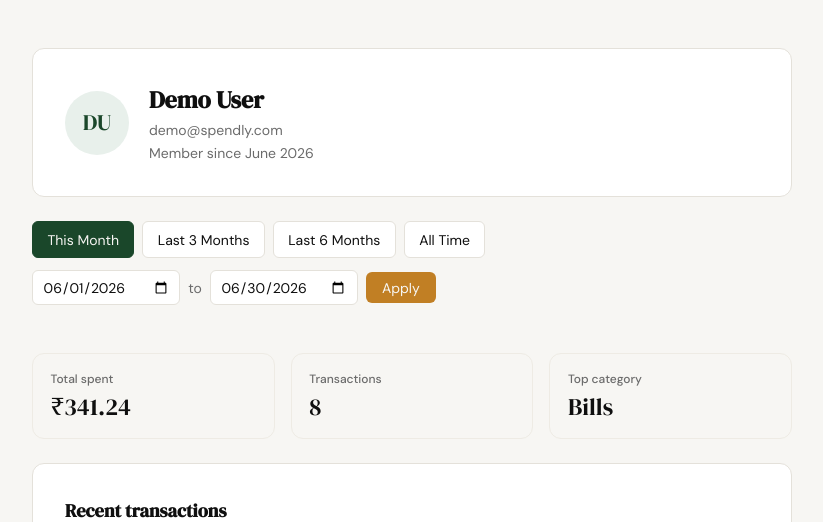
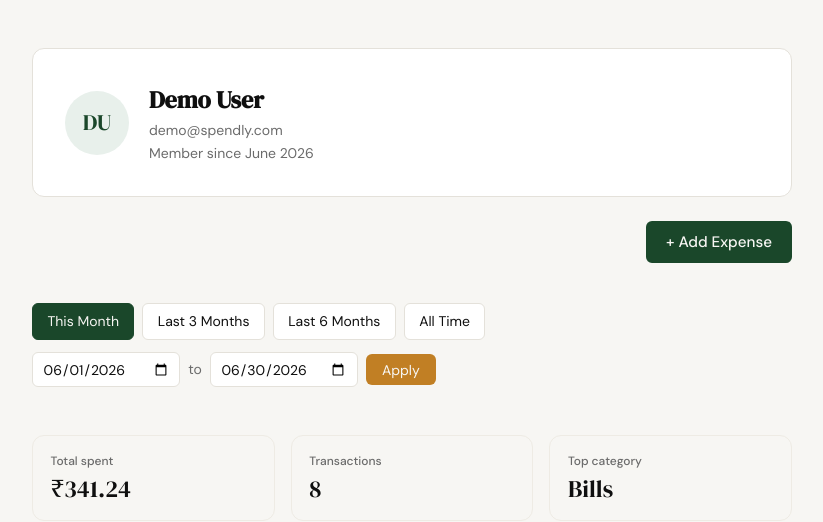
Before and after one commit to aman4ds1/Spendly, a Flask app: page /profile?date_from=2026-06-01&date_to=2026-06-30 in a window 1280 px wide. Shown: the part 61-583 px from the top of the page, without its empty margins (228-1051 px from the left). Run offline with Flask 3, Linux system fonts and the light colour scheme; the visitor is signed in with stand-in values (Sample User, id 1); data comes from the database, SQL or seed files in the repository.

Commit message:
feat(expenses): implement add expense form and route (step 07)
- Add POST /expenses/add route with auth guard, validation, and DB insert
- Validate amount (positive, max 1,000,000), category allowlist, date (no future dates)
- Add add_expense() DB helper using parameterised INSERT with context manager
- Create templates/expenses/add.html form reusing existing CSS classes
- Add flash message rendering to base.html for site-wide success/error banners
- Add + Add Expense button to profile page
- Add .text-muted utility class and flash message styles to landing.css

Co-Authored-By: Claude Sonnet 4.6 <noreply@anthropic.com>

```diff
--- a/app.py
+++ b/app.py
@@ -5,7 +5,7 @@ from datetime import date, datetime, timedelta
 from flask import Flask, flash, render_template, request, redirect, url_for, session
 from werkzeug.security import generate_password_hash, check_password_hash
 
-from database.db import get_db, init_db, seed_db, create_user, get_user_by_email
+from database.db import get_db, init_db, seed_db, create_user, get_user_by_email, add_expense
 from database.queries import (
     get_user_by_id,
     get_summary_stats,
@@ -19,6 +19,8 @@ app.secret_key = "dev-secret-key"
 EMAIL_PATTERN = re.compile(r"^[^@\s]+@[^@\s]+\.[^@\s]+$")
 
 NAV_USERNAME = "Nitish Kumar"
+
+EXPENSE_CATEGORIES = ["Food", "Transport", "Bills", "Health", "Entertainment", "Shopping", "Other"]
 
 
 @app.context_processor
@@ -176,9 +178,46 @@ def analytics():
     return render_template("analytics.html")
 
 
-@app.route("/expenses/add")
-def add_expense():
-    return "Add expense — coming in Step 7"
+@app.route("/expenses/add", methods=["GET", "POST"])
+def add_expense_view():
+    if not session.get("user_id"):
+        return redirect(url_for("login"))
+
+    if request.method == "GET":
+        return render_template("expenses/add.html", categories=EXPENSE_CATEGORIES, default_date=date.today().isoformat())
+
+    amount_raw = request.form.get("amount", "").strip()
+    category = request.form.get("category", "").strip()
+    date_raw = request.form.get("date", "").strip()
+    description = request.form.get("description", "").strip()[:200]
+
+    def rerender(error):
+        return render_template("expenses/add.html", categories=EXPENSE_CATEGORIES,
+                               error=error, amount=amount_raw, category=category,
+                               date=date_raw, description=description)
+
+    try:
+        amount = float(amount_raw)
+    except ValueError:
+        return rerender("Amount must be a positive number.")
+
+    if amount <= 0 or amount > 1_000_000:
+        return rerender("Amount must be between 0 and 1,000,000.")
+
+    if category not in EXPENSE_CATEGORIES:
+        return rerender("Please select a valid category.")
+
+    try:
+        parsed_date = datetime.strptime(date_raw, "%Y-%m-%d").date()
+    except ValueError:
+        return rerender("Please enter a valid date.")
+
+    if parsed_date > date.today():
+        return rerender("Date cannot be in the future.")
+
+    add_expense(session["user_id"], amount, category, date_raw, description or None)
+    flash("Expense added successfully.", "success")
+    return redirect(url_for("profile"))
 
 
 @app.route("/expenses/<int:id>/edit")
--- a/database/db.py
+++ b/database/db.py
@@ -49,6 +49,17 @@ def create_user(name, email, password_hash):
     return user_id
 
 
+def add_expense(user_id, amount, category, expense_date, description):
+    conn = get_db()
+    with conn:
+        cursor = conn.execute(
+            "INSERT INTO expenses (user_id, amount, category, date, description) VALUES (?, ?, ?, ?, ?)",
+            (user_id, amount, category, expense_date, description),
+        )
+    conn.close()
+    return cursor.lastrowid
+
+
 def get_user_by_email(email):
     conn = get_db()
     user = conn.execute("SELECT * FROM users WHERE email = ?", (email,)).fetchone()
--- a/static/css/landing.css
+++ b/static/css/landing.css
@@ -747,6 +747,35 @@ a { color: inherit; text-decoration: none; }
 .auth-switch a:hover { text-decoration: underline; }
 
 /* ------------------------------------------------------------------ */
+/* Flash messages                                                      */
+/* ------------------------------------------------------------------ */
+
+.text-muted {
+    color: var(--ink-muted);
+    font-weight: 400;
+}
+
+.flash-message {
+    max-width: var(--max-width);
+    margin: 1rem auto;
+    padding: 0.75rem 1.5rem;
+    border-radius: var(--radius-sm);
+    font-size: 0.9rem;
+}
+
+.flash-success {
+    background: var(--accent-light);
+    color: var(--accent);
+    border: 1px solid var(--accent);
+}
+
+.flash-error {
+    background: var(--danger-light);
+    color: var(--danger);
+    border: 1px solid var(--danger);
+}
+
+/* ------------------------------------------------------------------ */
 /* Footer                                                              */
 /* ------------------------------------------------------------------ */
 
--- a/static/css/profile.css
+++ b/static/css/profile.css
@@ -1,3 +1,23 @@
+.profile-actions {
+    display: flex;
+    justify-content: flex-end;
+    margin-bottom: 1rem;
+}
+
+.btn-add-expense {
+    display: inline-block;
+    padding: 0.55rem 1.25rem;
+    background: var(--accent);
+    color: var(--paper);
+    border-radius: var(--radius-sm);
+    font-weight: 500;
+    font-size: 0.95rem;
+    text-decoration: none;
+    transition: opacity 0.2s;
+}
+
+.btn-add-expense:hover { opacity: 0.85; }
+
 .filter-bar {
     display: flex;
     flex-wrap: wrap;
--- a/templates/base.html
+++ b/templates/base.html
@@ -33,6 +33,13 @@
     </nav>
 
     <main class="main-content">
+        {% with messages = get_flashed_messages(with_categories=true) %}
+          {% if messages %}
+            {% for msg_category, message in messages %}
+            <div class="flash-message flash-{{ msg_category }}">{{ message }}</div>
+            {% endfor %}
+          {% endif %}
+        {% endwith %}
         {% block content %}{% endblock %}
     </main>
 
--- a/templates/profile.html
+++ b/templates/profile.html
@@ -18,6 +18,10 @@
                 <p class="profile-email">{{ user.email }}</p>
                 <p class="profile-member-since">Member since {{ user.member_since }}</p>
             </div>
+        </div>
+
+        <div class="profile-actions">
+            <a href="{{ url_for('add_expense_view') }}" class="btn-add-expense">+ Add Expense</a>
         </div>
 
         <div class="filter-bar">
```
Also changed, not shown: templates/expenses/add.html (added, +62 -0 lines), .claude/specs/07-add-expense.md (added).
